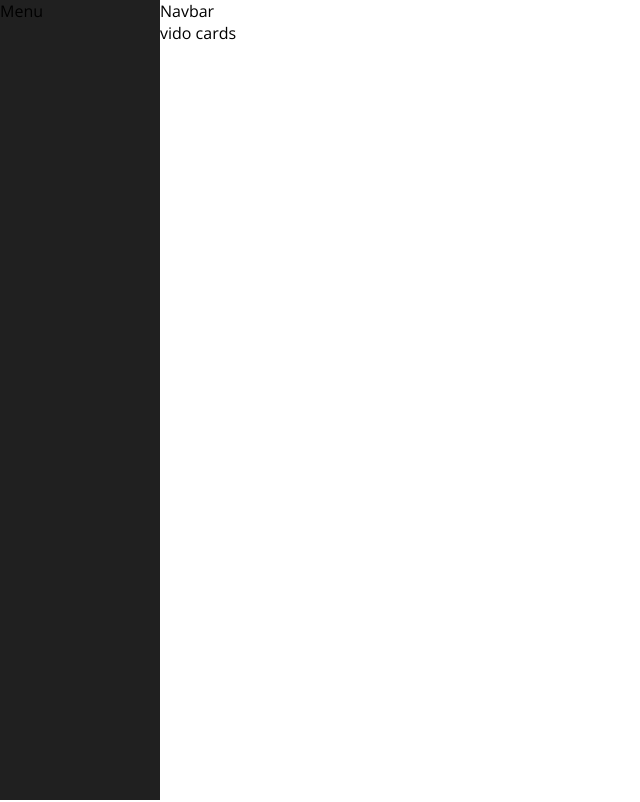
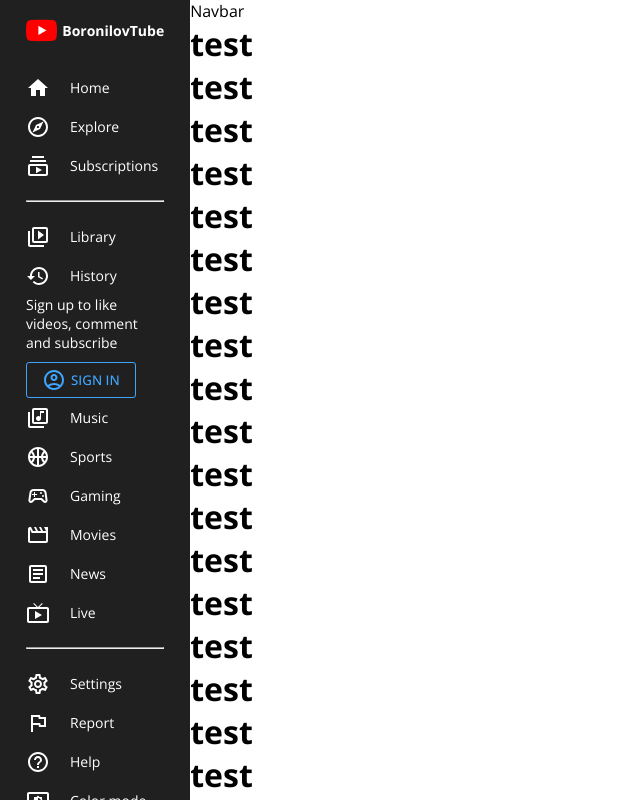
Before and after one commit to aboronilov/youtube_clone, a React (Create React App) app: page / in a window 1280 px wide. Shown: the top 802 px of the page, without its empty margins (0-640 px from the left). Built offline with nearby package versions, Linux system fonts and the light colour scheme.

Commit message:
menu createdd

```diff
--- a/package.json
+++ b/package.json
@@ -3,6 +3,10 @@
   "version": "0.1.0",
   "private": true,
   "dependencies": {
+    "@emotion/react": "^11.10.0",
+    "@emotion/styled": "^11.10.0",
+    "@mui/icons-material": "^5.8.4",
+    "@mui/material": "^5.10.0",
     "@testing-library/jest-dom": "^5.16.4",
     "@testing-library/react": "^13.1.1",
     "@testing-library/user-event": "^13.5.0",
--- a/src/App.js
+++ b/src/App.js
@@ -22,7 +22,38 @@
       <Main>
         <Navbar />
         <Wrapper>
-          vido cards
+          <h1>test</h1>
+          <h1>test</h1>
+          <h1>test</h1>
+          <h1>test</h1>
+          <h1>test</h1>
+          <h1>test</h1>
+          <h1>test</h1>
+          <h1>test</h1>
+          <h1>test</h1>
+          <h1>test</h1>
+          <h1>test</h1>
+          <h1>test</h1>
+          <h1>test</h1>
+          <h1>test</h1>
+          <h1>test</h1>
+          <h1>test</h1>
+          <h1>test</h1>
+          <h1>test</h1>
+          <h1>test</h1>
+          <h1>test</h1>
+          <h1>test</h1>
+          <h1>test</h1>
+          <h1>test</h1>
+          <h1>test</h1>
+          <h1>test</h1>
+          <h1>test</h1>
+          <h1>test</h1>
+          <h1>test</h1>
+          <h1>test</h1>
+          <h1>test</h1>
+          <h1>test</h1>
+          <h1>test</h1>
         </Wrapper>
       </Main>
     </Container>
--- a/src/components/Menu.jsx
+++ b/src/components/Menu.jsx
@@ -1,16 +1,162 @@
 import React from 'react';
 import styled from 'styled-components';
+
+import Logotype from '../img/logo.png';
+
+import HomeIcon from '@mui/icons-material/Home';
+import ExploreOutlinedIcon from "@mui/icons-material/ExploreOutlined";
+import SubscriptionsOutlinedIcon from "@mui/icons-material/SubscriptionsOutlined";
+import VideoLibraryOutlinedIcon from "@mui/icons-material/VideoLibraryOutlined";
+import HistoryOutlinedIcon from "@mui/icons-material/HistoryOutlined";
+import LibraryMusicOutlinedIcon from "@mui/icons-material/LibraryMusicOutlined";
+import SportsEsportsOutlinedIcon from "@mui/icons-material/SportsEsportsOutlined";
+import SportsBasketballOutlinedIcon from "@mui/icons-material/SportsBasketballOutlined";
+import MovieOutlinedIcon from "@mui/icons-material/MovieOutlined";
+import ArticleOutlinedIcon from "@mui/icons-material/ArticleOutlined";
+import LiveTvOutlinedIcon from "@mui/icons-material/LiveTvOutlined";
+import AccountCircleOutlinedIcon from "@mui/icons-material/AccountCircleOutlined";
+import SettingsOutlinedIcon from "@mui/icons-material/SettingsOutlined";
+import FlagOutlinedIcon from "@mui/icons-material/FlagOutlined";
+import HelpOutlineOutlinedIcon from "@mui/icons-material/HelpOutlineOutlined";
+import SettingsBrightnessOutlinedIcon from "@mui/icons-material/SettingsBrightnessOutlined";
 
 const Container = styled.div`
     flex: 1;
     background-color: #202020;
     height: 100vh;
+    color: white;
+    font-size: 14px;
+    position: sticky;
+    top: 0;
+`
+
+const Wrapper = styled.div`
+    padding: 18px 26px;
+`
+
+const Logo = styled.div`
+    display: flex;
+    align-items: center;
+    gap: 5px;
+    font-weight: bold;
+    margin-bottom: 25px;
+`
+
+const Img = styled.img`
+    height: 25px;
+`
+
+const Item = styled.div`
+    display: flex;
+    align-items: center;
+    gap: 20px;
+    cursor: pointer;
+    padding: 7.5px 0;
+`
+
+const Hr = styled.hr`
+    margin: 15px 0;
+    border: 0.5px soild #373737;
+`
+
+const Login = styled.div`
+    /*  */
+    /* display: flex;
+    flex-direction: column;     */
+    /*  */
+`
+
+const Button = styled.button`
+    padding: 5px 15px;
+    background-color: transparent;
+    border: 1px solid #3ea6ff;
+    color: #3ea6ff;
+    border-radius: 3px;
+    font-weight: 500;
+    /*  */
+    /* width: 80%; */
+    /*  */
+    margin-top: 10px;
+    cursor: pointer;
+    display: flex;
+    align-items: center;
+    gap: 5px;
 `
 
 const Menu = () => {
     return (
         <Container>
-            Menu
+            <Wrapper>
+                <Logo>
+                    <Img src={Logotype}></Img>BoronilovTube
+                </Logo>
+                <Item>
+                    <HomeIcon />
+                    Home
+                </Item>
+                <Item>
+                    <ExploreOutlinedIcon />
+                    Explore
+                </Item>
+                <Item>
+                    <SubscriptionsOutlinedIcon />
+                    Subscriptions
+                </Item>
+                <Hr></Hr>
+                <Item>
+                    <VideoLibraryOutlinedIcon />
+                    Library
+                </Item>
+                <Item>
+                    <HistoryOutlinedIcon />
+                    History
+                </Item>
+                <Login>
+                    Sign up to like videos, comment and subscribe
+                    <Button><AccountCircleOutlinedIcon/>SIGN IN</Button>
+                </Login>
+                <Item>
+                    <LibraryMusicOutlinedIcon />
+                    Music
+                </Item>
+                <Item>
+                    <SportsBasketballOutlinedIcon />
+                    Sports
+                </Item>
+                <Item>
+                    <SportsEsportsOutlinedIcon />
+                    Gaming
+                </Item>
+                <Item>
+                    <MovieOutlinedIcon />
+                    Movies
+                </Item>
+                <Item>
+                    <ArticleOutlinedIcon />
+                    News
+                </Item>
+                <Item>
+                    <LiveTvOutlinedIcon />
+                    Live
+                </Item>
+                <Hr></Hr>
+                <Item>
+                    <SettingsOutlinedIcon />
+                    Settings
+                </Item>
+                <Item>
+                    <FlagOutlinedIcon />
+                    Report
+                </Item>
+                <Item>
+                    <HelpOutlineOutlinedIcon />
+                    Help
+                </Item>
+                <Item>
+                    <SettingsBrightnessOutlinedIcon />
+                    Color mode
+                </Item>
+            </Wrapper>
         </Container>
     );
 }
```
Also changed, not shown: src/img/logo.png (added), 1 other file (tests, documents, lock files or other folders).
